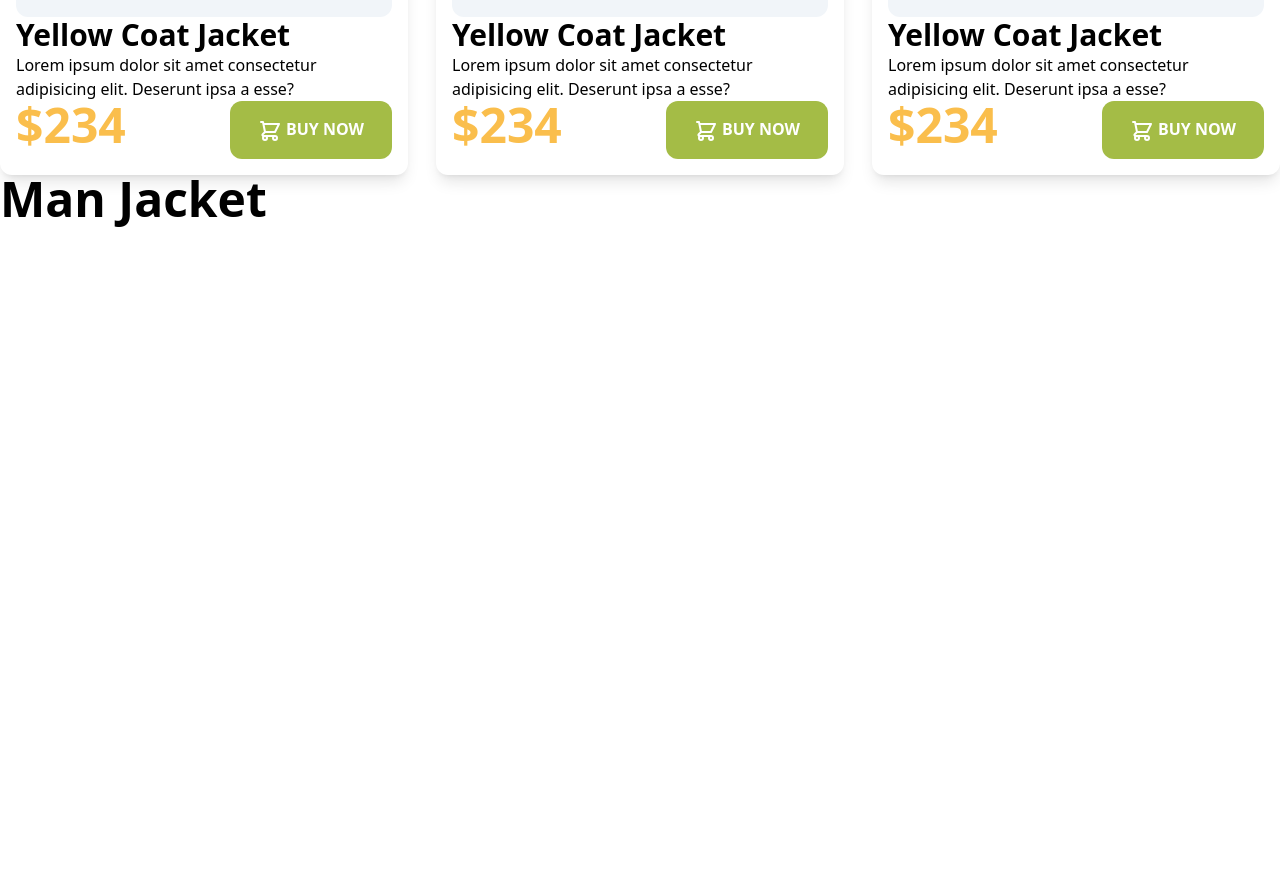
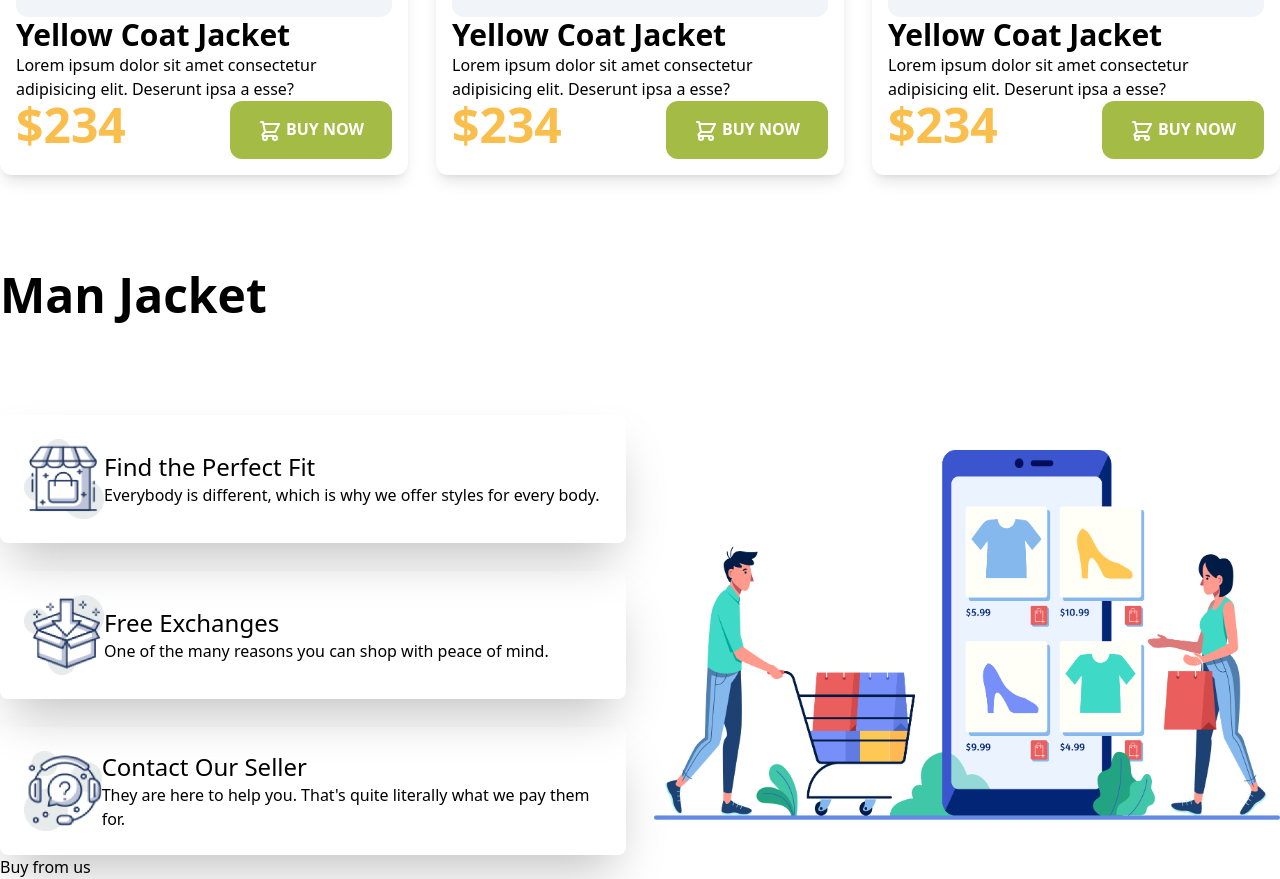
Before and after one commit to bishnuphitron/penguin-fashion-with-tailwind, a plain HTML site: page index.html in a window 1280 px wide. Shown: the part 1161-2040 px from the top of the page. Before the commit the page ends 1392 px from the top, so only its background shows below. Drawn offline with nearby package versions, Linux system fonts and the light colour scheme.

Commit message:
Responsive grid and custom grid layout

```diff
--- a/index.html
+++ b/index.html
@@ -47,9 +47,9 @@
   </header>
   <main class="container mx-auto">
     <!-- woman jacket -->
-    <section>
+    <section class="pb-24">
       <h2 class="text-5xl font-bold">Woman Jacket</h2>
-      <div class="grid grid-cols-3 gap-7">
+      <div class="grid md:grid-cols-2 lg:grid-cols-3 gap-7">
         <!-- jacket 1 -->
         <div class="p-4 shadow-lg rounded-xl">
           <div class="p-5 bg-slate-100 rounded-xl">
@@ -104,10 +104,42 @@
       </div>
     </section>
     <!-- man jacket -->
-    <section>
+    <section class="pb-24">
       <h2 class="text-5xl font-bold">Man Jacket</h2>
     </section>
+    <!-- our benefits -->
+    <section class="container mx-auto">
+      <div class="grid grid-cols-2 gap-7">
+        <div class="flex items-center shadow-2xl rounded-lg p-6">
+          <img class="w-20 h-20" src="images/house.png" alt="">
+          <div>
+            <h4 class="text-2xl">Find the Perfect Fit</h4>
+            <p>Everybody is different, which is why we offer styles for every body.</p>
+          </div>
+        </div>
+        <div class="row-span-3 flex items-center">
+          <img src="images/shopping.png" alt="">
+        </div>
+        <div class="flex items-center shadow-2xl rounded-lg p-6">
+          <img class="w-20 h-20" src="images/box.png" alt="">
+          <div>
+            <h4 class="text-2xl">Free Exchanges</h4>
+            <p>One of the many reasons you can shop with peace of mind.</p>
+          </div>
+        </div>
+        <div class="flex items-center shadow-2xl rounded-lg p-6">
+          <img class="w-20 h-20" src="images/question.png" alt="">
+          <div>
+            <h4 class="text-2xl">Contact Our Seller</h4>
+            <p>They are here to help you. That's quite literally what we pay them for.</p>
+          </div>
+        </div>
+      </div>
+    </section>
   </main>
+  <footer>
+    <p>Buy from us</p>
+  </footer>
 </body>
 
 </html>
```
